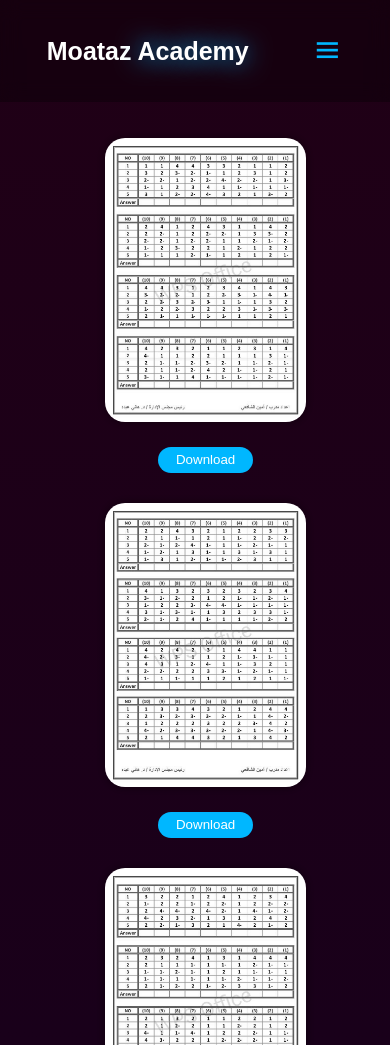
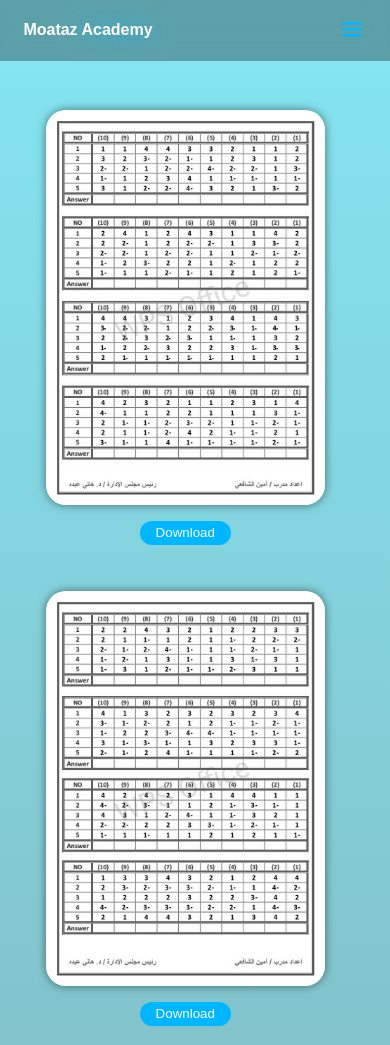
Before and after one commit to mostaf33/MoatazAcademy, a plain HTML site: page index2.html in a window 390 px wide. Shown: the top 1045 px of the page. Drawn offline with nearby package versions, Linux system fonts and the light colour scheme.

Commit message:
Add files via upload

```diff
--- a/assets/css/flex-slider.css
+++ b/assets/css/flex-slider.css
@@ -113,7 +113,7 @@ html[xmlns] .flexslider .slides {
   margin-right: 5px;
 }
 .flex-direction-nav {
-  *height: 0;
+  height: 0;
 }
 .flex-direction-nav a {
   text-decoration: none;
@@ -209,7 +209,7 @@ html[xmlns] .flexslider .slides {
   margin: 0 6px;
   display: inline-block;
   zoom: 1;
-  *display: inline;
+  display: inline;
 }
 .flex-control-paging li a {
   width: 11px;
--- a/assets/css/index1.css
+++ b/assets/css/index1.css
@@ -1,7 +1,6 @@
 @import url("https://fonts.googleapis.com/css?family=Roboto:100,300,400,500,700,900");
 
-
-*{
+* {
   margin: 0;
   padding: 0;
   box-sizing: border-box;
@@ -11,28 +10,40 @@ outline: none;
   scroll-behavior: smooth;
   font-family: "poppins", sans-serif;
 }
-:root{
-  --bg-color:#080808;
-  --second-cg-color:#131313;
-  --text-color:white;
-  --main-color:#00b7ff;
+
+:root {
+  --dark-color: #2ad3e994;
+  --dark2-color: #676a6bd3;
+  --bg-color: #080808;
+  --second-cg-color: #131313;
+  --text-color: white;
+  --main-color: #00b7ff;
 }
 
-html{
+.darkmode {
+  --dark-color: #200016;
+  --dark2-color: #10001f;
+  --text-color: white;
+  --main-color: #ff8a03b4;
+}
 
+html {
   font-size: 60%;
   overflow-x: hidden;
 }
-body{
-  background: linear-gradient(#200016,#10001f);
+
+body {
+  background: linear-gradient(var(--dark-color), var(--dark2-color));
   color: var(--text-color);
 }
-.header{
+
+/* ========== HEADER & NAVBAR ========== */
+.header {
   position: fixed;
   top: 0;
   left: 0;
   width: 100%;
-   padding: 4rem 12% 4rem;
+  padding: 4rem 12%;
   background: rgba(0, 0, 0, 0.3);
   backdrop-filter: blur(10px);
   display: flex;
@@ -40,20 +51,24 @@ body{
   align-items: center;
   z-index: 5;
 }
-.logo{
+
+.logo {
   font-size: 3rem;
   color: var(--text-color);
   font-weight: 800;
   cursor: pointer;
   transition: 0.3s ease;
 }
-.logo:hover{
+
+.logo:hover {
   transform: scale(1.1);
 }
-.logo span{
+
+.logo span {
   text-shadow: 0 0 25px var(--main-color);
 }
-.navbar a{
+
+.navbar a {
   font-size: 1.8rem;
   color: var(--text-color);
   margin-left: 4rem;
@@ -61,63 +76,74 @@ body{
   transition: 0.3s ease;
   border-bottom: 3px solid transparent;
 }
+
 .navbar a:hover,
-.navbar a.active{
+.navbar a.active {
   color: var(--main-color);
   border-bottom: 3px solid var(--main-color);
 }
-#menu-icon{
+
+#menu-icon {
   font-size: 3.6rem;
   color: var(--main-color);
   display: none;
 }
-.container{
+
+/* ========== CONTAINER & GALLERY ========== */
+.container {
   margin-top: 12rem;
   width: 100%;
   padding: 50px;
 }
-.gallery{
+
+.gallery {
   display: grid;
-    grid-template-columns: repeat(3,auto);
+  grid-template-columns: repeat(3, auto);
   gap: 100px;
 }
-.gallery img{
+
+.gallery img {
   width: 75%;
   border-radius: 20px;
   box-shadow: 0 0 10px rgba(0, 0, 0, 0.5);
   transition: 0.3s ease;
   filter: grayscale(100%);
+  display: block;
+  margin: 0 auto;
 }
-.gallery img:hover{
+
+.gallery img:hover {
   transform: scale(1.1);
   filter: grayscale(0);
+}
 
-}
-.ddownload{
-    width:50%;
-    margin-top: 5rem;
-    margin-left: 7rem;
+/* ========== DOWNLOAD BUTTON ========== */
+.ddownload {
+  width: 50%;
+  margin: 5rem auto 0;
   border-radius: 20px;
   text-align: center;
   font-size: 25px;
-    transition: 0.4s ;
+  transition: 0.4s;
 }
-.buttom{
+
+.buttom {
   font-weight: 600;
   color: aliceblue;
+}
 
-}
-.ddownload:hover{
+.ddownload:hover {
   transform: scale(1.2);
 }
-/* From Uiverse.io by Madflows */
+
+/* ========== CUSTOM BUTTON ========== */
 .button {
   position: relative;
   overflow: hidden;
   height: 3rem;
   padding: 0 2rem;
   border-radius: 1.5rem;
-background:var(--main-color);
+  background: var(--main-color);
   background-size: 400%;
   color: #fff;
   border: none;
@@ -146,88 +172,102 @@ border-radius: inherit;
   background: linear-gradient(
     82.3deg,
     rgba(150, 93, 233, 1) 10.8%,
-    rgba(99, 88, 238, 1) 94.3%);
+    rgba(99, 88, 238, 1) 94.3%
+  );
   transition: all 0.475s;
 }
 
-@media(max-width:1285px){
-    html{
+/* ========== MEDIA QUERIES ========== */
+
+/* شاشات من 1024 إلى أقل */
+@media (max-width: 1024px) {
+  html {
     font-size: 55%;
   }
+
+  .gallery {
+    grid-template-columns: repeat(2, 1fr);
+    gap: 40px;
   }
-@media screen and (max-width:895px){
+}
 
-.header{
-   position: fixed;
-   top: 0;
-   left: 0;
-   width: 100%;
-   padding: 4rem 12% 4rem;
-   background: rgba(0, 0, 0, 0.3);
-   backdrop-filter: blur(10px);
-   display: flex;
-   justify-content: space-between;
-   align-items: center;
-   z-index: 5;
+/* شاشات أقل من 895px */
+@media (max-width: 895px) {
+  .header {
+    padding: 2rem 6%;
   }
-.logo{
-    font-size: 25px;
+
+  .logo {
+    font-size: 2.5rem;
   }
-#menu-icon{
-        display:block;
+
+  #menu-icon {
+    display: block;
   }
-    .navbar{
+
+  .navbar {
     position: absolute;
     top: 100%;
     right: 0;
-        width: 50%;
-        padding: 1rem 3%;
+    width: 60%;
+    padding: 1rem 5%;
     background: rgba(0, 0, 0, 0.8);
     backdrop-filter: blur(20px);
-        border-bottom-left-radius:2rem;
+    border-bottom-left-radius: 2rem;
     border-left: 2px solid var(--main-color);
     border-bottom: 2px solid var(--main-color);
     display: none;
   }
-.navbar.active{
+
+  .navbar.active {
     display: block;
   }
-.navbar a{
+
+  .navbar a {
     display: block;
     font-size: 2rem;
-    margin: 3rem 0;
-    color: rgb(255, 255, 255);
+    margin: 2rem 0;
+    color: var(--text-color);
   }
-.container{
+
+  .container {
     margin-top: 10rem;
-    width: 90%;
-    padding: 50px;
+    width: 95%;
+    padding: 30px;
   }
-.gallery{
-    display: grid;
-    grid-template-columns: repeat(1,auto);
+
+  .gallery {
+    grid-template-columns: repeat(1, 1fr);
     gap: 30px;
   }
-.gallery img{
-    margin-left: 22%;
+
+  .ddownload {
     width: 80%;
-    border-radius: 20px;
-    box-shadow: 0 0 10px rgba(0, 0, 0, 0.5);
-    transition: 0.3s ease;
-    filter: grayscale(100%);
-}
-.gallery img:hover{
-    transform: scale(1.1);
-    filter: grayscale(0);
-
-}
-.ddownload{
-    width:80%;
-    margin-top: 2rem;
-    margin-left: 22%;
-    border-radius: 20px;
-    text-align: center;
-    font-size: 25px;
-    transition: 0.4s ;
+    margin: 2rem auto;
+    font-size: 2rem;
   }
 }
+
+/* هواتف صغيرة جداً */
+@media (max-width: 480px) {
+  html {
+    font-size: 50%;
+  }
+
+  .logo {
+    font-size: 2rem;
+  }
+
+  .navbar a {
+    font-size: 1.8rem;
+  }
+
+  .gallery img {
+    width: 90%;
+  }
+
+  .ddownload {
+    font-size: 1.8rem;
+    width: 90%;
+  }
+}
--- a/assets/css/index2.css
+++ b/assets/css/index2.css
@@ -1,7 +1,6 @@
 @import url("https://fonts.googleapis.com/css?family=Roboto:100,300,400,500,700,900");
 
-
-*{
+* {
   margin: 0;
   padding: 0;
   box-sizing: border-box;
@@ -11,28 +10,40 @@ outline: none;
   scroll-behavior: smooth;
   font-family: "poppins", sans-serif;
 }
-:root{
-  --bg-color:#080808;
-  --second-cg-color:#131313;
-  --text-color:white;
-  --main-color:#00b7ff;
+
+:root {
+  --dark-color: #2ad3e994;
+  --dark2-color: #676a6bd3;
+  --bg-color: #080808;
+  --second-cg-color: #131313;
+  --text-color: white;
+  --main-color: #00b7ff;
 }
 
-html{
+.darkmode {
+  --dark-color: #200016;
+  --dark2-color: #10001f;
+  --text-color: white;
+  --main-color: #ff8a03b4;
+}
 
+html {
   font-size: 60%;
   overflow-x: hidden;
 }
-body{
-  background: linear-gradient(#200016,#10001f);
+
+body {
+  background: linear-gradient(var(--dark-color), var(--dark2-color));
   color: var(--text-color);
 }
-.header{
+
+/* ========== HEADER & NAVBAR ========== */
+.header {
   position: fixed;
   top: 0;
   left: 0;
   width: 100%;
-   padding: 4rem 12% 4rem;
+  padding: 4rem 12%;
   background: rgba(0, 0, 0, 0.3);
   backdrop-filter: blur(10px);
   display: flex;
@@ -40,20 +51,24 @@ body{
   align-items: center;
   z-index: 5;
 }
-.logo{
+
+.logo {
   font-size: 3rem;
   color: var(--text-color);
   font-weight: 800;
   cursor: pointer;
   transition: 0.3s ease;
 }
-.logo:hover{
+
+.logo:hover {
   transform: scale(1.1);
 }
-.logo span{
+
+.logo span {
   text-shadow: 0 0 25px var(--main-color);
 }
-.navbar a{
+
+.navbar a {
   font-size: 1.8rem;
   color: var(--text-color);
   margin-left: 4rem;
@@ -61,63 +76,74 @@ body{
   transition: 0.3s ease;
   border-bottom: 3px solid transparent;
 }
+
 .navbar a:hover,
-.navbar a.active{
+.navbar a.active {
   color: var(--main-color);
   border-bottom: 3px solid var(--main-color);
 }
-#menu-icon{
+
+#menu-icon {
   font-size: 3.6rem;
   color: var(--main-color);
   display: none;
 }
-.container{
+
+/* ========== CONTAINER & GALLERY ========== */
+.container {
   margin-top: 12rem;
   width: 100%;
   padding: 50px;
 }
-.gallery{
+
+.gallery {
   display: grid;
-    grid-template-columns: repeat(3,auto);
+  grid-template-columns: repeat(3, auto);
   gap: 100px;
 }
-.gallery img{
+
+.gallery img {
   width: 75%;
   border-radius: 20px;
   box-shadow: 0 0 10px rgba(0, 0, 0, 0.5);
   transition: 0.3s ease;
   filter: grayscale(100%);
+  display: block;
+  margin: 0 auto;
 }
-.gallery img:hover{
+
+.gallery img:hover {
   transform: scale(1.1);
   filter: grayscale(0);
+}
 
-}
-.ddownload{
-    width:50%;
-    margin-top: 5rem;
-    margin-left: 7rem;
+/* ========== DOWNLOAD BUTTON ========== */
+.ddownload {
+  width: 50%;
+  margin: 5rem auto 0;
   border-radius: 20px;
   text-align: center;
   font-size: 25px;
-    transition: 0.4s ;
+  transition: 0.4s;
 }
-.buttom{
+
+.buttom {
   font-weight: 600;
   color: aliceblue;
+}
 
-}
-.ddownload:hover{
+.ddownload:hover {
   transform: scale(1.2);
 }
-/* From Uiverse.io by Madflows */
+
+/* ========== CUSTOM BUTTON ========== */
 .button {
   position: relative;
   overflow: hidden;
   height: 3rem;
   padding: 0 2rem;
   border-radius: 1.5rem;
-background:var(--main-color);
+  background: var(--main-color);
   background-size: 400%;
   color: #fff;
   border: none;
@@ -146,88 +172,102 @@ border-radius: inherit;
   background: linear-gradient(
     82.3deg,
     rgba(150, 93, 233, 1) 10.8%,
-    rgba(99, 88, 238, 1) 94.3%);
+    rgba(99, 88, 238, 1) 94.3%
+  );
   transition: all 0.475s;
 }
 
-@media(max-width:1285px){
-    html{
+/* ========== MEDIA QUERIES ========== */
+
+/* شاشات من 1024 إلى أقل */
+@media (max-width: 1024px) {
+  html {
     font-size: 55%;
   }
+
+  .gallery {
+    grid-template-columns: repeat(2, 1fr);
+    gap: 40px;
   }
-@media screen and (max-width:895px){
+}
 
-.header{
-   position: fixed;
-   top: 0;
-   left: 0;
-   width: 100%;
-   padding: 4rem 12% 4rem;
-   background: rgba(0, 0, 0, 0.3);
-   backdrop-filter: blur(10px);
-   display: flex;
-   justify-content: space-between;
-   align-items: center;
-   z-index: 5;
+/* شاشات أقل من 895px */
+@media (max-width: 895px) {
+  .header {
+    padding: 2rem 6%;
   }
-.logo{
-    font-size: 25px;
+
+  .logo {
+    font-size: 2.5rem;
   }
-#menu-icon{
-        display:block;
+
+  #menu-icon {
+    display: block;
   }
-    .navbar{
+
+  .navbar {
     position: absolute;
     top: 100%;
     right: 0;
-        width: 50%;
-        padding: 1rem 3%;
+    width: 60%;
+    padding: 1rem 5%;
     background: rgba(0, 0, 0, 0.8);
     backdrop-filter: blur(20px);
-        border-bottom-left-radius:2rem;
+    border-bottom-left-radius: 2rem;
     border-left: 2px solid var(--main-color);
     border-bottom: 2px solid var(--main-color);
     display: none;
   }
-.navbar.active{
+
+  .navbar.active {
     display: block;
   }
-.navbar a{
+
+  .navbar a {
     display: block;
     font-size: 2rem;
-    margin: 3rem 0;
-    color: rgb(255, 255, 255);
+    margin: 2rem 0;
+    color: var(--text-color);
   }
-.container{
+
+  .container {
     margin-top: 10rem;
-    width: 90%;
-    padding: 50px;
+    width: 95%;
+    padding: 30px;
   }
-.gallery{
-    display: grid;
-    grid-template-columns: repeat(1,auto);
+
+  .gallery {
+    grid-template-columns: repeat(1, 1fr);
     gap: 30px;
   }
-.gallery img{
-    margin-left: 22%;
+
+  .ddownload {
     width: 80%;
-    border-radius: 20px;
-    box-shadow: 0 0 10px rgba(0, 0, 0, 0.5);
-    transition: 0.3s ease;
-    filter: grayscale(100%);
-}
-.gallery img:hover{
-    transform: scale(1.1);
-    filter: grayscale(0);
-
-}
-.ddownload{
-    width:80%;
-    margin-top: 2rem;
-    margin-left: 22%;
-    border-radius: 20px;
-    text-align: center;
-    font-size: 25px;
-    transition: 0.4s ;
+    margin: 2rem auto;
+    font-size: 2rem;
   }
 }
+
+/* هواتف صغيرة جداً */
+@media (max-width: 480px) {
+  html {
+    font-size: 50%;
+  }
+
+  .logo {
+    font-size: 2rem;
+  }
+
+  .navbar a {
+    font-size: 1.8rem;
+  }
+
+  .gallery img {
+    width: 90%;
+  }
+
+  .ddownload {
+    font-size: 1.8rem;
+    width: 90%;
+  }
+}
```
Also changed, not shown: assets/css/templatemo-art-factory.css (+11 -14 lines), assets/js/darkmode.js (added, +9 -0 lines), index.html (+4 -5 lines), index1.html (+3 -3 lines), index2.html (+3 -3 lines), assets/css/bootstrap.min.css, assets/images/MOATAZ.png (added). Lines whose indentation alone changed are shown as unchanged.
